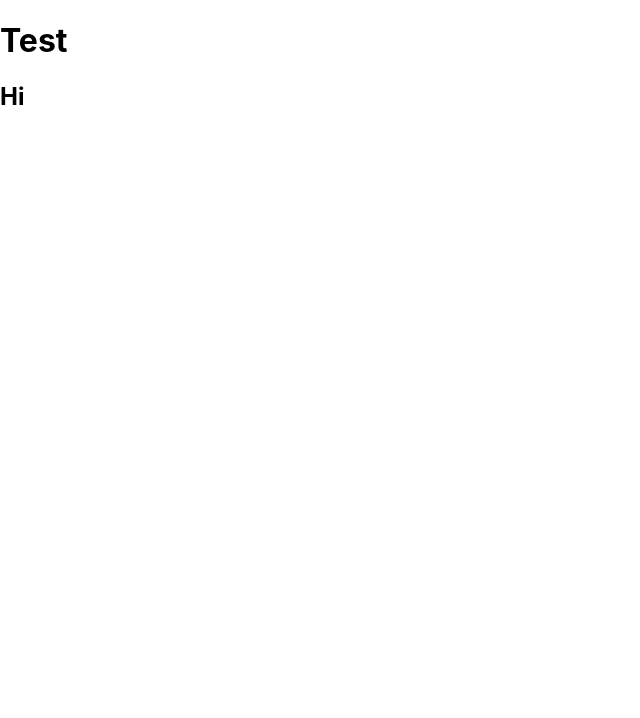
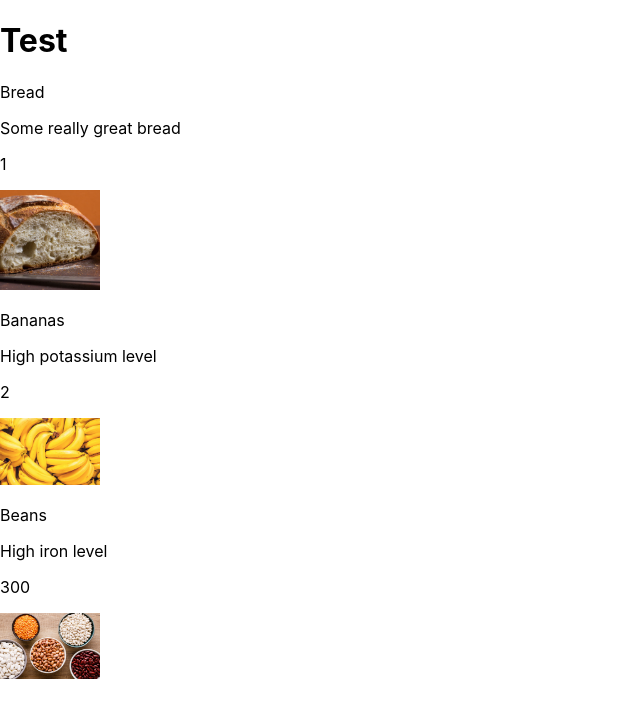
Before and after one commit to J-Rozas/E-Commerce-Lab-React, a React (Create React App) app: page / in a window 1280 px wide. Shown: the top 718 px of the page, without its empty margins (0-640 px from the left). Built offline with nearby package versions, Linux system fonts and the light colour scheme.

Commit message:
Refactor items container

```diff
--- a/src/components/ItemDetails.js
+++ b/src/components/ItemDetails.js
@@ -1,11 +1,12 @@
 import React from "react";
 
-const ItemDetail = () => {
+const ItemDetail = ({item}) => {
   return (
     <>
-      <p>
-        detail
-      </p>
+      <p>{item.name}</p>
+      <p>{item.description}</p>
+      <p>{item.price}</p>
+      <img src={item.img} width='100' height='auto'></img>
     </>
   )
 }
--- a/src/components/ItemsList.js
+++ b/src/components/ItemsList.js
@@ -1,12 +1,17 @@
 import React from "react";
 import ItemDetail from "./ItemDetails";
 
-const ItemsList = () => {
+const ItemsList = ({items}) => {
+
+  const allItems = items.map((item, index) => {
+    return (
+      <ItemDetail key={index} item={item}></ItemDetail>
+    )
+  })
+
   return (
     <>
-      <p>
-        An item
-      </p>
+      {allItems}
     </>
   )
 }
--- a/src/containers/ItemsContainer.js
+++ b/src/containers/ItemsContainer.js
@@ -1,10 +1,26 @@
 import React, {useState, useEffect} from "react";
 import ItemsList from "../components/ItemsList";
+import bread from '../assets/img/bread.jpg'
+import bananas from '../assets/img/bananas.jpg'
+import beans from '../assets/img/beans.jpg'
 
 const ItemsContainer = () => {
+
+  const [items, setItems] = useState([]);
+
+  const givenItems = [
+    {'name': 'Bread', 'price': 1, 'description': 'Some really great bread', 'img':`${bread}`},
+    {'name': 'Bananas', 'price': 2, 'description': 'High potassium level', 'img':`${bananas}`},
+    {'name': 'Beans', 'price': 300, 'description': 'High iron level', 'img':`${beans}`}
+  ]
+
+  useEffect(() => {
+    setItems(givenItems);
+  }, [])
+
   return (
     <>
-      <h2>Hi</h2>
+      <ItemsList items={items}></ItemsList>
     </>
   )
 }
```
